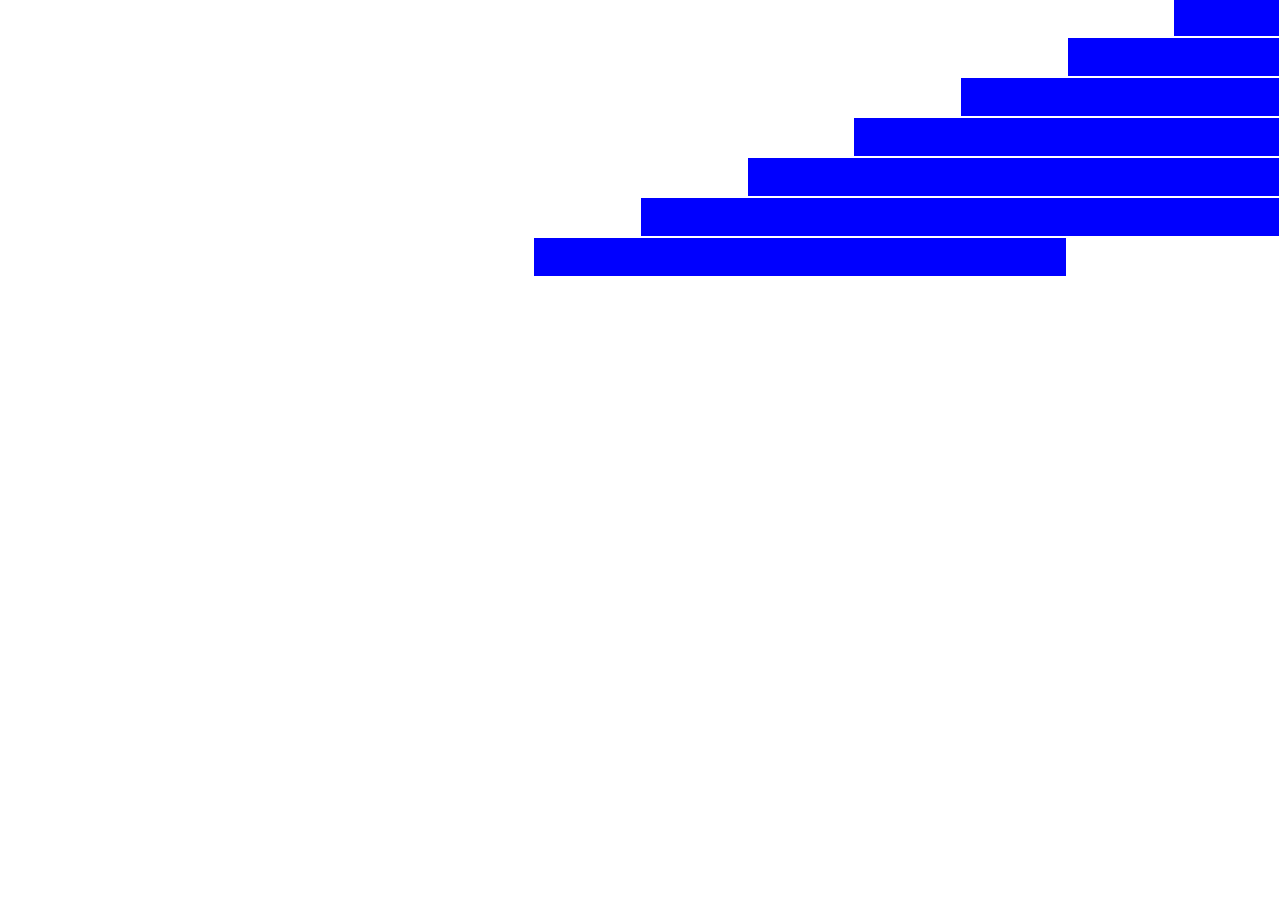
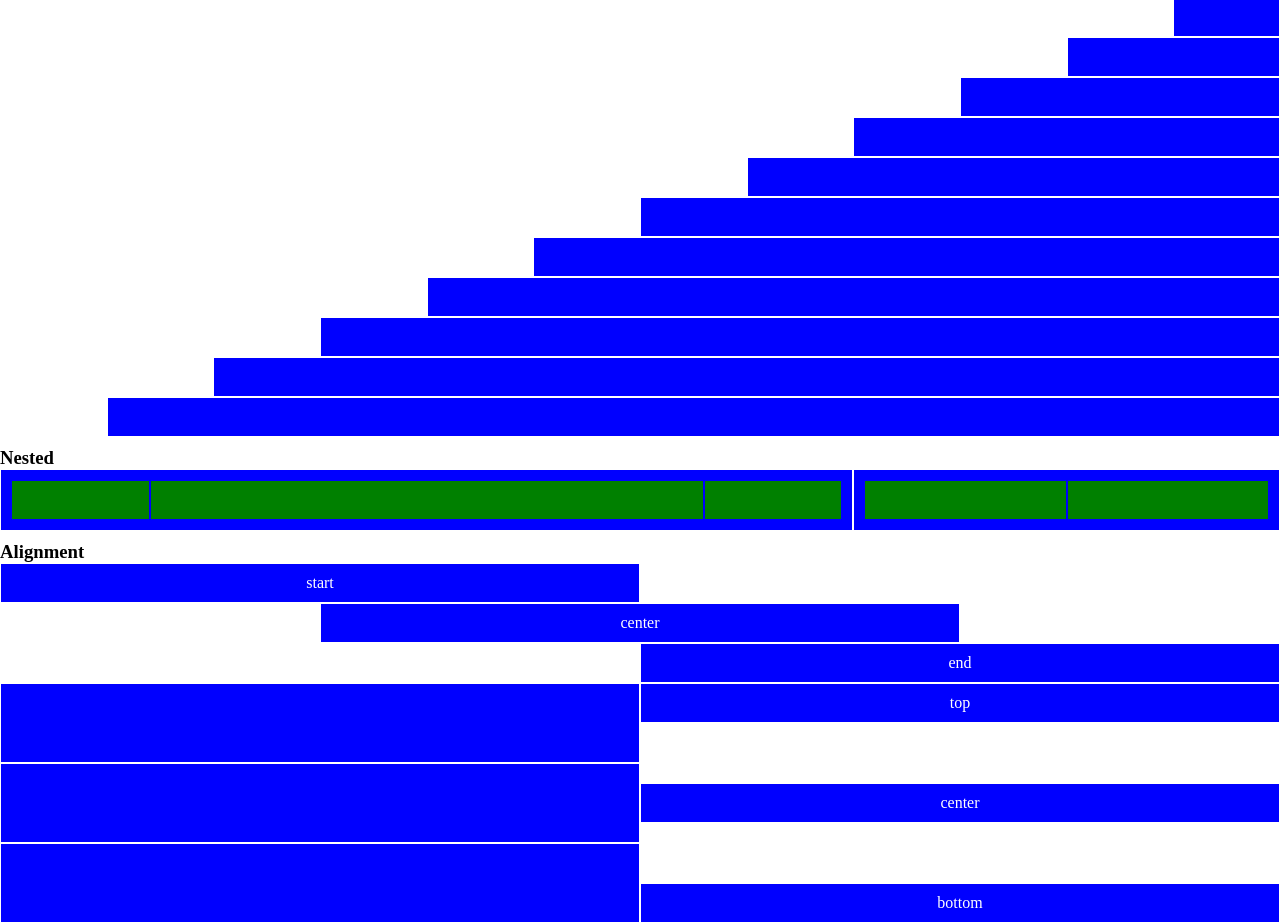
Before and after one commit to IonCatana/html-css-12bool, a plain HTML site: page index.html in a window 1280 px wide. Shown: the part 624-1547 px from the top of the page. Before the commit the page ends 901 px from the top, so only its background shows below. Drawn offline with Linux system fonts and the light colour scheme.

Commit message:
Alignment finito

```diff
--- a/framework.css
+++ b/framework.css
@@ -56,16 +56,26 @@
   display: flex;
   flex-wrap: wrap;
 }
-.row-green {
+.row-inside-row {
   display: flex;
 }
 .bg-green {
   background-color: green !important;
   border: 1px solid blue !important;
 }
+/* Heights */
 .height {
   height: 40px;
 }
+.height-62px {
+  height: 62px;
+}
+.height-80px{
+  height: 80px;
+  display: flex;
+
+}
+
 .margin-top {
   margin-top: 15px;
 }
@@ -74,49 +84,55 @@
 
 .col-1-offset {
   margin-left: calc((100% / 12) * 1);
-  max-width: calc((100% / 12) * 1);
 }
 .col-2-offset {
   margin-left: calc((100% / 12) * 2);
-  max-width: calc((100% / 12) * 2);
 }
 .col-3-offset {
   margin-left: calc((100% / 12) * 3);
-  max-width: calc((100% / 12) * 3);
 }
 .col-4-offset {
- margin-left: calc((100% / 12) * 4);
-  max-width: calc((100% / 12) * 4);
+  margin-left: calc((100% / 12) * 4);
 }
 .col-5-offset {
   margin-left: calc((100% / 12) * 5);
-  max-width: calc((100% / 12) * 5);
 }
 .col-6-offset {
   margin-left: calc((100% / 12) * 6);
-  max-width: calc((100% / 12) * 6);
 }
 .col-7-offset {
   margin-left: calc((100% / 12) * 7);
-  max-width: calc((100% / 12) * 7);
 }
 .col-8-offset {
   margin-left: calc((100% / 12) * 8);
-  max-width: calc((100% / 12) * 8);
 }
 .col-9-offset {
   margin-left: calc((100% / 12) * 9);
-  max-width: calc((100% / 12) * 9);
 }
 .col-10-offset {
   margin-left: calc((100% / 12) * 10);
-  max-width: calc((100% / 12) * 10);
 }
 .col-11-offset {
   margin-left: calc((100% / 12) * 11);
-  max-width: calc((100% / 12) * 11);
 }
 .col-12-offset {
   margin-left: calc((100% / 12) * 12);
-  max-width: calc((100% / 12) * 12);
 }
+
+/* Alignment */
+.flex-start {
+  justify-content: flex-start;
+}
+.flex-center {
+  justify-content: center;
+}
+.flex-end {
+  justify-content: flex-end;
+}
+.align-center{
+  align-self: center;
+
+}
+.align-end{
+  align-self: flex-end;
+}
--- a/index.html
+++ b/index.html
@@ -46,12 +46,12 @@
         <div class="col-1">1 col</div>
       </div>
       <div class="row">
-        <div class="col-6 row-green">
+        <div class="col-6 row-inside-row">
           <div class="col-2 bg-green">Nested 2 col</div>
           <div class="col-2 bg-green">Nested 2 col</div>
           <div class="col-8 bg-green">Nested 8 col</div>
         </div>
-        <div class="col-6 row-green">
+        <div class="col-6 row-inside-row">
           <div class="col-6 bg-green">Nested 6 col</div>
           <div class="col-6 bg-green">Nested 6 col</div>
         </div>
@@ -105,6 +105,52 @@
       <div class="row height">
         <div class="col-7 col-5-offset"></div>
       </div>
+      <div class="row height">
+        <div class="col-8 col-4-offset"></div>
+      </div>
+      <div class="row height">
+        <div class="col-9 col-3-offset"></div>
+      </div>
+      <div class="row height">
+        <div class="col-10 col-2-offset"></div>
+      </div>
+      <div class="row height">
+        <div class="col-11 col-1-offset"></div>
+      </div>
+      <h3>Nested</h3>
+      <div class="row">
+        <div class="col-8 row-inside-row height-62px">
+          <div class="col-2 bg-green"></div>
+          <div class="col-8 bg-green"></div>
+          <div class="col-2 bg-green"></div>
+        </div>
+        <div class="col-4 row-inside-row height-62px">
+          <div class="col-6 bg-green"></div>
+          <div class="col-6 bg-green"></div>
+        </div>
+      </div>
+      <h3>Alignment</h3>
+      <div class="row height flex-start">
+        <div class="col-6">start</div>
+      </div>
+      <div class="row height flex-center">
+        <div class="col-6">center</div>
+      </div>
+      <div class="row height flex-end">
+        <div class="col-6">end</div>
+      </div>
+      <div class="row">
+        <div class="col-6 height-80px"></div>
+        <div class="col-6 height">top</div>
+      </div>
+      <div class="row">
+        <div class="col-6 height-80px"></div>
+        <div class="col-6 height align-center">center</div>
+      </div>
+      <div class="row">
+        <div class="col-6 height-80px"></div>
+        <div class="col-6 height align-end">bottom</div>
+      </div>
     </div>
   </body>
 </html>
```
